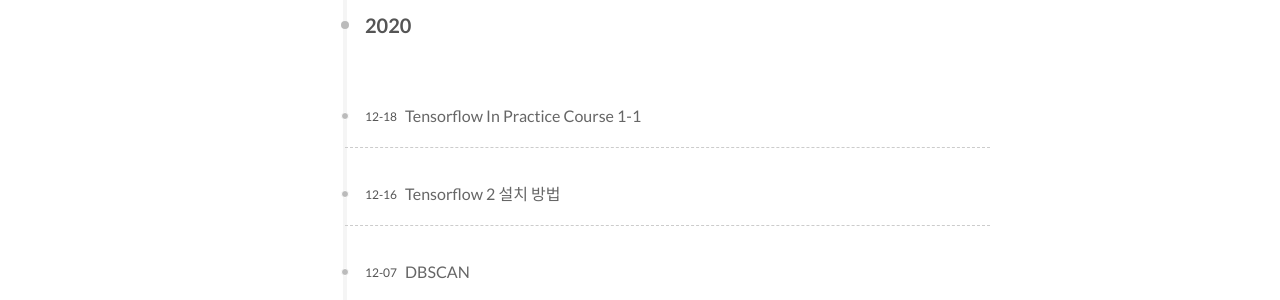
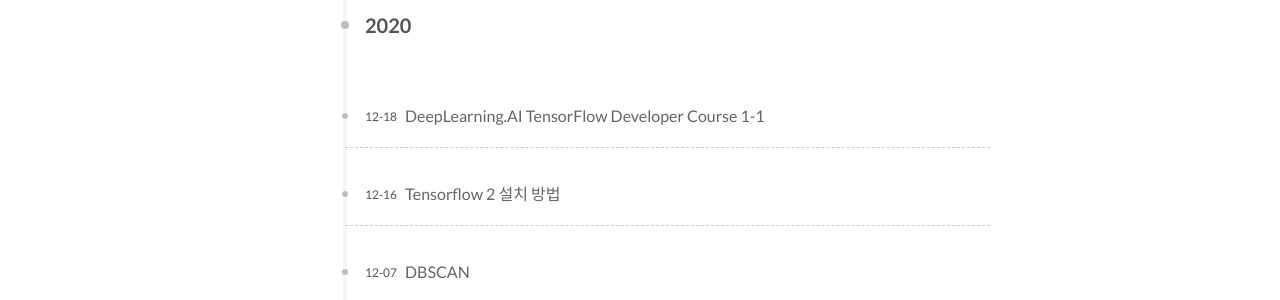
Before and after one commit to son-pistachio/son-pistachio.github.io, a Jekyll site: the page built from archives/index.html, in a window 1280 px wide. Shown: the part 379-679 px from the top of the page. Built offline with Jekyll 4.4.1, drawn with Linux system fonts in a browser that asks for light colours.

Commit message:
Update 2020-12-18-tensorflow-course1-week1.md

```diff
--- a/_posts/2020-12-18-tensorflow-course1-week1.md
+++ b/_posts/2020-12-18-tensorflow-course1-week1.md
@@ -1,11 +1,11 @@
 ---
-title: Tensorflow In Practice Course 1-1
+title: DeepLearning.AI TensorFlow Developer Course 1-1
 date: 2020-12-18
 categories: [Deep Learning]
 tags: [Deep Learning, Tensorflow, Keras, Coursera]
 ---
 
-**[Coursera] Tensorflow In Practice 강의 정리**
+**[Coursera] DeepLearning.AI TensorFlow Developer ( Tensorflow In Practice ) 강의 정리**
 **Course 1 : Introduction to TensorFlow for Artificial Intelligence, Machine Learning, and Deep Learning**
 Course 2 : Convolutional Neural Networks in TensorFlow
 Course 3 : Natural Language Processing in TensorFlow
```
